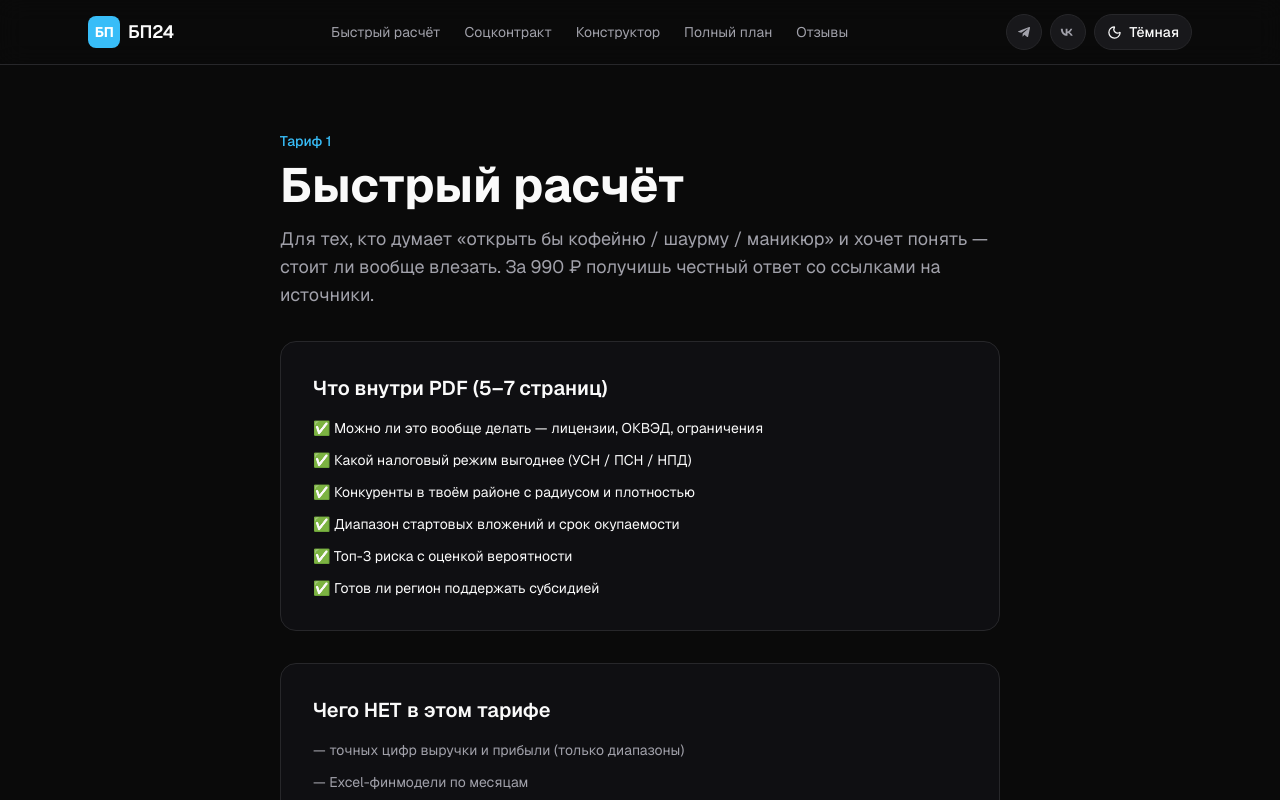
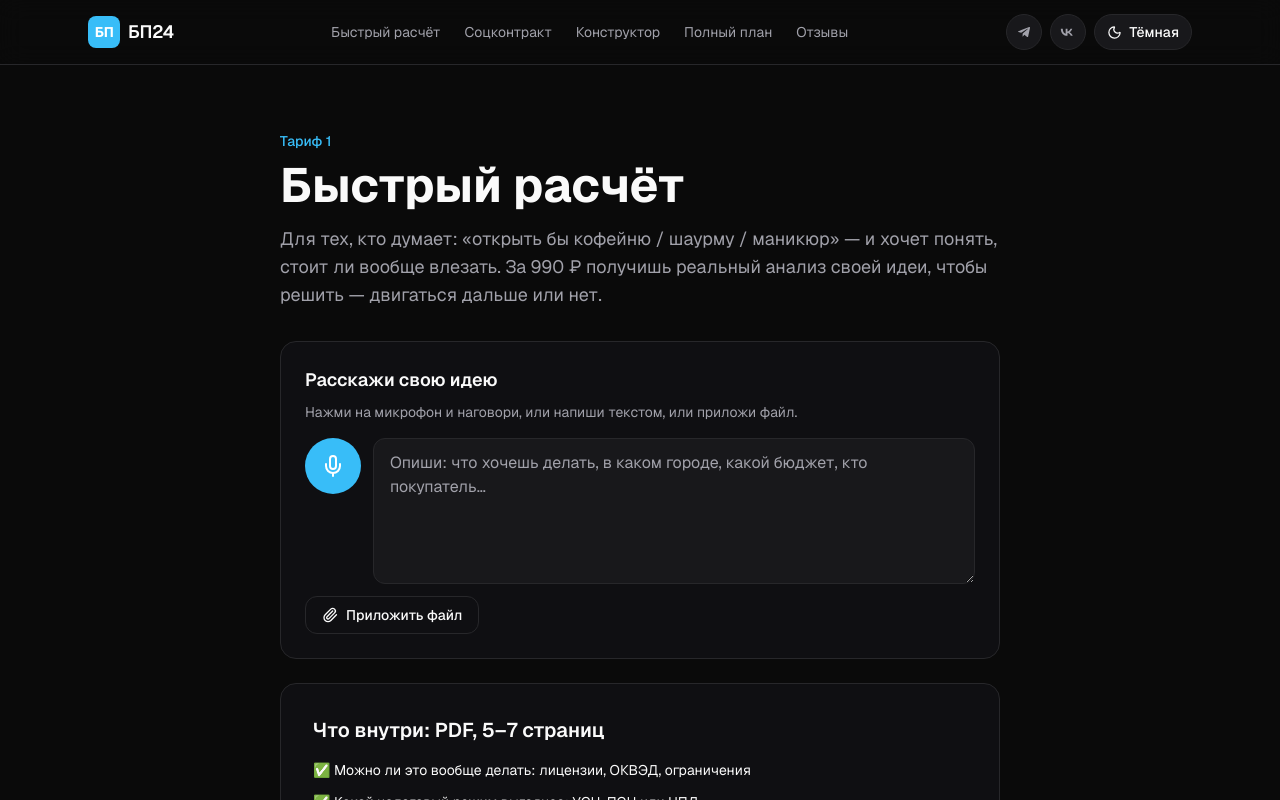
Before and after one commit to kristall2002-art/gotovyplan, a Next.js app: page /gotovyplan/quick in a window 1280 px wide. Shown: the top 800 px of the page. Built offline with nearby package versions, Linux system fonts and the light colour scheme.

Commit message:
feat: add IdeaInput on /quick — voice (Web Speech API) + textarea + file upload
Replace 'честный ответ' with 'реальный анализ' on /quick.
Fix punctuation in tariff bullets (colons before lists).
Channel link in OrderForm now points to channel invite, not bot.

```diff
--- a/app/quick/page.tsx
+++ b/app/quick/page.tsx
@@ -1,26 +1,35 @@
+"use client";
+
+import { useState } from "react";
+import { IdeaInput } from "@/components/IdeaInput";
 import { OrderForm } from "@/components/OrderForm";
 
 export default function QuickPage() {
+  const [idea, setIdea] = useState("");
+  const [, setFile] = useState<File | null>(null);
+
   return (
     <div className="mx-auto max-w-3xl px-6 py-16">
-      <span className="text-sm text-[var(--accent)] font-medium">
-        Тариф 1
-      </span>
+      <span className="text-sm text-[var(--accent)] font-medium">Тариф 1</span>
       <h1 className="text-4xl md:text-5xl font-bold mt-2 mb-4">
         Быстрый расчёт
       </h1>
       <p className="text-lg text-[var(--muted)] mb-8">
-        Для тех, кто думает «открыть бы кофейню / шаурму / маникюр» и хочет
-        понять — стоит ли вообще влезать. За 990 ₽ получишь честный ответ
-        со ссылками на источники.
+        Для тех, кто думает: «открыть бы кофейню / шаурму / маникюр» — и хочет
+        понять, стоит ли вообще влезать. За 990 ₽ получишь реальный анализ
+        своей идеи, чтобы решить — двигаться дальше или нет.
       </p>
 
+      <IdeaInput value={idea} onChange={setIdea} onFileChange={setFile} />
+
       <div className="rounded-2xl border border-[var(--card-border)] bg-[var(--card-bg)] p-8 mb-8">
-        <h2 className="text-xl font-semibold mb-4">Что внутри PDF (5–7 страниц)</h2>
+        <h2 className="text-xl font-semibold mb-4">
+          Что внутри: PDF, 5–7 страниц
+        </h2>
         <ul className="space-y-3 text-sm">
-          <li>✅ Можно ли это вообще делать — лицензии, ОКВЭД, ограничения</li>
-          <li>✅ Какой налоговый режим выгоднее (УСН / ПСН / НПД)</li>
-          <li>✅ Конкуренты в твоём районе с радиусом и плотностью</li>
+          <li>✅ Можно ли это вообще делать: лицензии, ОКВЭД, ограничения</li>
+          <li>✅ Какой налоговый режим выгоднее: УСН, ПСН или НПД</li>
+          <li>✅ Конкуренты в твоём районе: радиус и плотность</li>
           <li>✅ Диапазон стартовых вложений и срок окупаемости</li>
           <li>✅ Топ-3 риска с оценкой вероятности</li>
           <li>✅ Готов ли регион поддержать субсидией</li>
@@ -28,15 +37,15 @@ export default function QuickPage() {
       </div>
 
       <div className="rounded-2xl border border-[var(--card-border)] bg-[var(--card-bg)] p-8 mb-8">
-        <h2 className="text-xl font-semibold mb-4">Чего НЕТ в этом тарифе</h2>
+        <h2 className="text-xl font-semibold mb-4">Чего нет в этом тарифе</h2>
         <ul className="space-y-3 text-sm text-[var(--muted)]">
           <li>— точных цифр выручки и прибыли (только диапазоны)</li>
           <li>— Excel-финмодели по месяцам</li>
           <li>— подробного маркетинг-плана</li>
-          <li>— документов для банка/инвестора</li>
+          <li>— документов для банка или инвестора</li>
         </ul>
         <p className="text-sm mt-5">
-          Это нужно? Тогда смотри{" "}
+          Нужно подробнее? Тогда смотри{" "}
           <a href="/full" className="text-[var(--accent)] underline">
             Полный бизнес-план
           </a>
--- /dev/null
+++ b/components/IdeaInput.tsx
@@ -0,0 +1,165 @@
+"use client";
+
+import { useEffect, useRef, useState } from "react";
+import { Mic, MicOff, Paperclip, X } from "lucide-react";
+
+interface Props {
+  value: string;
+  onChange: (v: string) => void;
+  onFileChange?: (file: File | null) => void;
+}
+
+type SR = {
+  lang: string;
+  continuous: boolean;
+  interimResults: boolean;
+  onresult: ((e: { resultIndex: number; results: ArrayLike<{ isFinal: boolean; 0: { transcript: string } }> }) => void) | null;
+  onerror: ((e: { error: string }) => void) | null;
+  onend: (() => void) | null;
+  start: () => void;
+  stop: () => void;
+};
+
+declare global {
+  interface Window {
+    SpeechRecognition?: { new (): SR };
+    webkitSpeechRecognition?: { new (): SR };
+  }
+}
+
+export function IdeaInput({ value, onChange, onFileChange }: Props) {
+  const [recording, setRecording] = useState(false);
+  const [supported, setSupported] = useState(true);
+  const [error, setError] = useState<string | null>(null);
+  const [file, setFile] = useState<File | null>(null);
+  const recRef = useRef<SR | null>(null);
+  const baseTextRef = useRef<string>("");
+
+  useEffect(() => {
+    const Ctor = window.SpeechRecognition || window.webkitSpeechRecognition;
+    if (!Ctor) {
+      setSupported(false);
+    }
+  }, []);
+
+  function start() {
+    setError(null);
+    const Ctor = window.SpeechRecognition || window.webkitSpeechRecognition;
+    if (!Ctor) {
+      setSupported(false);
+      return;
+    }
+    const rec = new Ctor();
+    rec.lang = "ru-RU";
+    rec.continuous = true;
+    rec.interimResults = true;
+    baseTextRef.current = value ? value + " " : "";
+
+    rec.onresult = (e) => {
+      let interim = "";
+      let final = "";
+      for (let i = e.resultIndex; i < e.results.length; i++) {
+        const t = e.results[i][0].transcript;
+        if (e.results[i].isFinal) final += t;
+        else interim += t;
+      }
+      if (final) baseTextRef.current += final;
+      onChange((baseTextRef.current + interim).trimStart());
+    };
+    rec.onerror = (e) => {
+      setError(`Ошибка распознавания: ${e.error}`);
+      setRecording(false);
+    };
+    rec.onend = () => setRecording(false);
+
+    recRef.current = rec;
+    rec.start();
+    setRecording(true);
+  }
+
+  function stop() {
+    recRef.current?.stop();
+    recRef.current = null;
+    setRecording(false);
+  }
+
+  function onFile(f: File | null) {
+    setFile(f);
+    onFileChange?.(f);
+  }
+
+  return (
+    <div className="rounded-2xl border border-[var(--card-border)] bg-[var(--card-bg)] p-6 mb-6">
+      <h3 className="text-lg font-semibold mb-2">Расскажи свою идею</h3>
+      <p className="text-sm text-[var(--muted)] mb-4">
+        Нажми на микрофон и наговори, или напиши текстом, или приложи файл.
+      </p>
+
+      <div className="flex gap-3 items-start mb-3">
+        <button
+          type="button"
+          onClick={recording ? stop : start}
+          disabled={!supported}
+          aria-label={recording ? "Остановить запись" : "Начать запись"}
+          className={`shrink-0 w-14 h-14 rounded-full grid place-items-center text-white transition-all ${
+            recording
+              ? "bg-rose-500 hover:bg-rose-600 animate-pulse"
+              : "bg-[var(--accent)] hover:opacity-90 disabled:opacity-40 disabled:cursor-not-allowed"
+          }`}
+          style={
+            recording
+              ? { boxShadow: "0 0 20px rgba(244,63,94,0.5)" }
+              : undefined
+          }
+        >
+          {recording ? <MicOff size={24} /> : <Mic size={24} />}
+        </button>
+        <textarea
+          value={value}
+          onChange={(e) => onChange(e.target.value)}
+          rows={5}
+          placeholder="Опиши: что хочешь делать, в каком городе, какой бюджет, кто покупатель…"
+          className="flex-1 px-4 py-3 rounded-xl border border-[var(--border)] bg-[var(--muted-bg)] text-[var(--foreground)] placeholder:text-[var(--muted)] focus:outline-none focus:border-[var(--accent)] resize-y min-h-[120px]"
+        />
+      </div>
+
+      <div className="flex items-center gap-3 flex-wrap">
+        <label className="inline-flex items-center gap-2 px-4 py-2 rounded-xl border border-[var(--border)] hover:border-[var(--accent)] hover:text-[var(--accent)] text-sm font-medium transition-colors cursor-pointer">
+          <Paperclip size={16} />
+          Приложить файл
+          <input
+            type="file"
+            accept=".pdf,.doc,.docx,.txt,.rtf,.odt,image/*"
+            className="hidden"
+            onChange={(e) => onFile(e.target.files?.[0] || null)}
+          />
+        </label>
+        {file && (
+          <span className="inline-flex items-center gap-2 px-3 py-1.5 rounded-lg bg-[var(--muted-bg)] text-sm">
+            {file.name}
+            <button
+              type="button"
+              onClick={() => onFile(null)}
+              aria-label="Удалить файл"
+              className="text-[var(--muted)] hover:text-rose-500"
+            >
+              <X size={14} />
+            </button>
+          </span>
+        )}
+      </div>
+
+      {recording && (
+        <p className="mt-3 text-xs text-rose-500">
+          ● Запись идёт. Говори в микрофон. Текст появляется в поле справа.
+        </p>
+      )}
+      {!supported && (
+        <p className="mt-3 text-xs text-amber-500">
+          Голосовой ввод не поддерживается в этом браузере. Используй Chrome / Edge / Yandex.Browser, или просто напиши текстом.
+        </p>
+      )}
+      {error && <p className="mt-3 text-xs text-rose-500">{error}</p>}
+    </div>
+  );
+}
--- a/components/OrderForm.tsx
+++ b/components/OrderForm.tsx
@@ -112,7 +112,7 @@ export function OrderForm({ buttonLabel, basePrice, tariff }: Props) {
       <p className="text-xs text-[var(--muted)] text-center mt-3">
         💡 Подпишись на{" "}
         <a
-          href="https://t.me/businessplan24_bot"
+          href="https://t.me/+NxIFCQBuxsA3Mzdi"
           target="_blank"
           rel="noopener noreferrer"
           className="text-[var(--accent)] hover:underline"
```
Also changed, not shown: public/avatar_channel.jpg.
